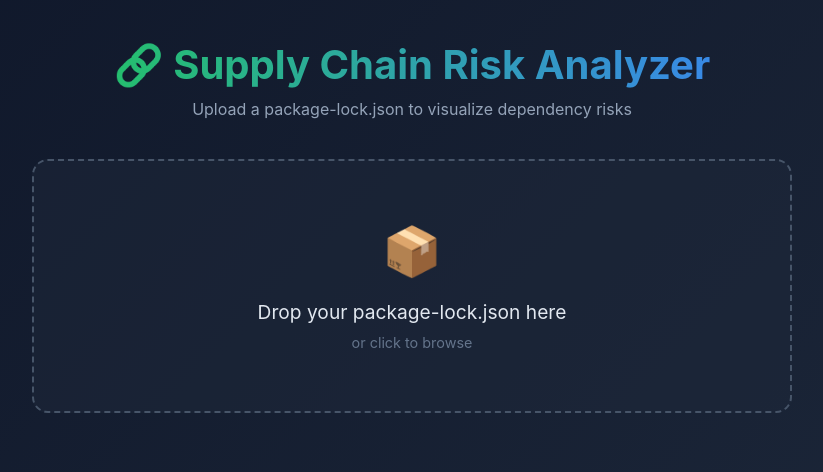
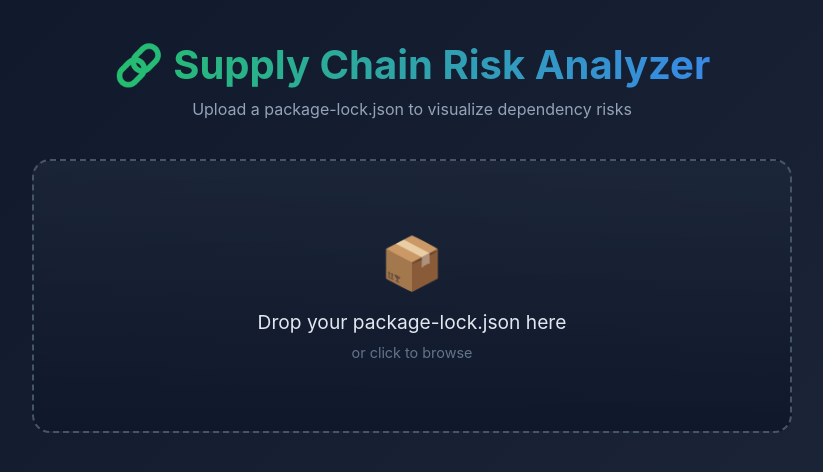
Before and after one commit to Prajeshh-06/depblast, a Flask app: page / in a window 1280 px wide. Shown: the top 472 px of the page, without its empty margins (228-1051 px from the left). Run offline with Flask 3, Linux system fonts and the light colour scheme.

Commit message:
Update index.html
UI changes

```diff
--- a/webapp/templates/index.html
+++ b/webapp/templates/index.html
@@ -42,23 +42,28 @@
 
     .upload-area {
       border: 2px dashed #475569;
-      border-radius: 16px;
-      padding: 60px 40px;
+      border-radius: 18px;
+      padding: 70px 40px;
       text-align: center;
-      transition: all 0.3s;
+      transition: all 0.25s ease;
       cursor: pointer;
-      background: rgba(30, 41, 59, 0.5);
+      background: linear-gradient(
+        180deg,
+        rgba(30, 41, 59, 0.7),
+        rgba(15, 23, 42, 0.9)
+      );
     }
 
     .upload-area:hover,
     .upload-area.dragover {
-      border-color: #3b82f6;
-      background: rgba(59, 130, 246, 0.1);
+      border-color: #60a5fa;
+      background: rgba(59, 130, 246, 0.12);
     }
 
    .upload-icon {
-      font-size: 3rem;
-      margin-bottom: 20px;
+      font-size: 3.2rem;
+      margin-bottom: 16px;
+      opacity: 0.9;
     }
 
     .upload-text {
```
Also changed, not shown: other parts of webapp/templates/index.html (+20 -21 lines). Lines whose indentation alone changed are shown as unchanged.
